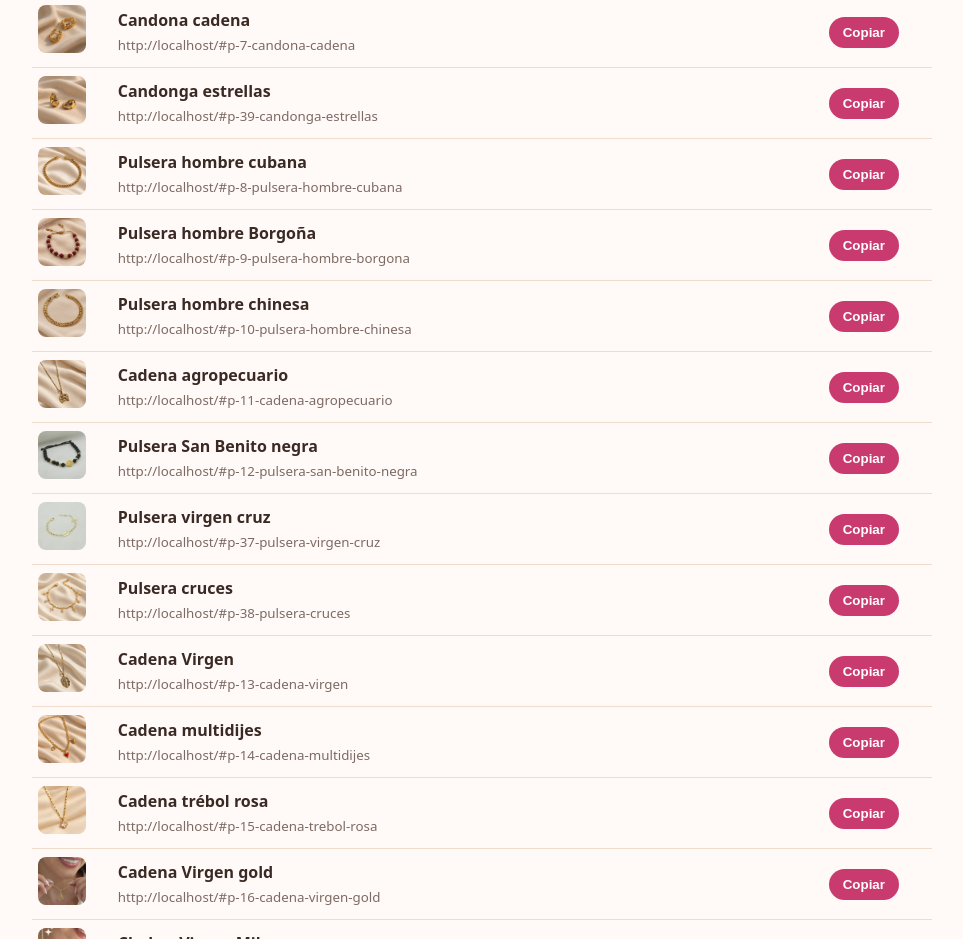
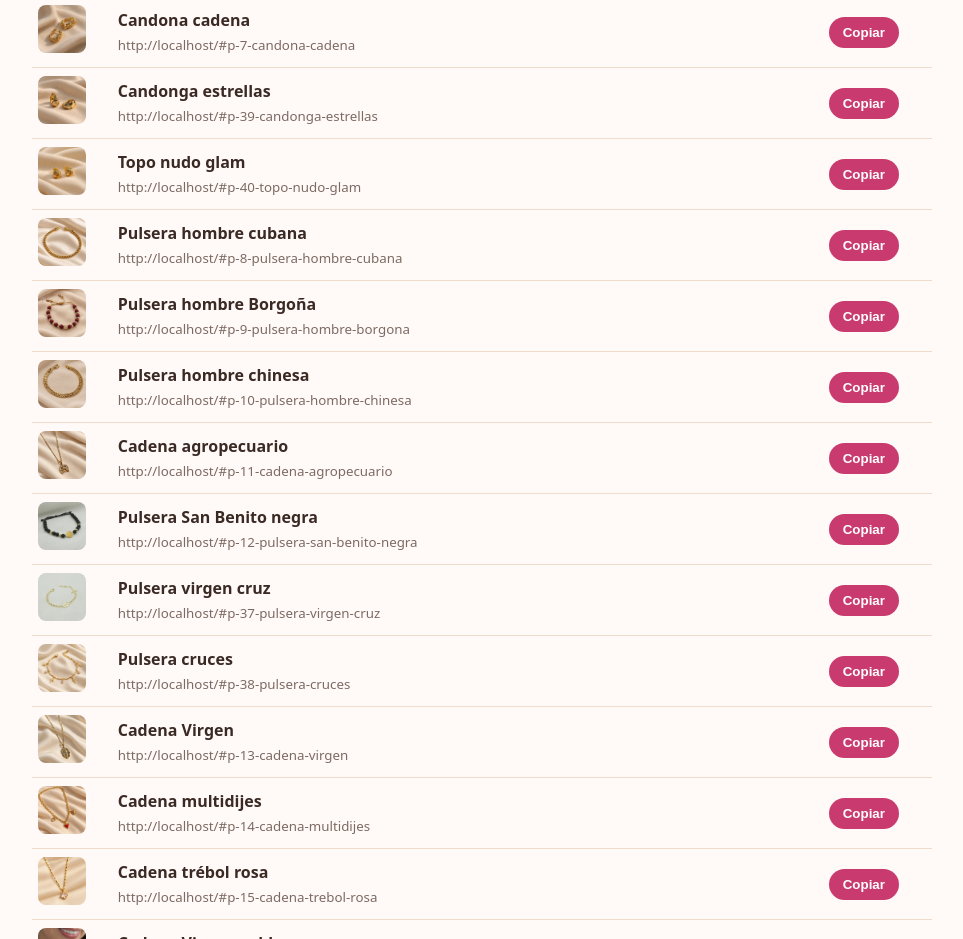
Before and after one commit to catalogomelora/melora, a plain HTML site: page enlaces.html in a window 1280 px wide. Shown: the part 1120-2059 px from the top of the page, without its empty margins (158-1121 px from the left). Drawn offline with Linux system fonts and the light colour scheme.

Commit message:
Add files via upload
Melora catalogo v17 topo nudo glam

```diff
--- a/index.html
+++ b/index.html
@@ -9,7 +9,7 @@
 <link rel="icon" href="img/logo.jpg">
 <link rel="preconnect" href="https://fonts.googleapis.com"><link rel="preconnect" href="https://fonts.gstatic.com" crossorigin>
 <link href="https://fonts.googleapis.com/css2?family=Cormorant+Garamond:wght@500;700&family=Inter:wght@400;600&display=swap" rel="stylesheet">
-<link rel="stylesheet" href="styles.css?v=16">
+<link rel="stylesheet" href="styles.css?v=17">
 <script>
 !function(f,b,e,v,n,t,s){if(f.fbq)return;n=f.fbq=function(){n.callMethod?n.callMethod.apply(n,arguments):n.queue.push(arguments)};if(!f._fbq)f._fbq=n;n.push=n;n.loaded=!0;n.version='2.0';n.queue=[];t=b.createElement(e);t.async=!0;t.src=v;s=b.getElementsByTagName(e)[0];s.parentNode.insertBefore(t,s)}(window,document,'script','https://connect.facebook.net/en_US/fbevents.js');
 fbq('init','2195890657679403');fbq('track','PageView');
@@ -71,7 +71,7 @@ fbq('init','2195890657679403');fbq('track','PageView');
     <button class="btn" type="submit">Enviar pedido por WhatsApp</button>
   </form>
 </aside>
-<script src="productos.js?v=16"></script>
-<script src="app.js?v=16"></script>
+<script src="productos.js?v=17"></script>
+<script src="app.js?v=17"></script>
 </body>
 </html>
--- a/productos.js
+++ b/productos.js
@@ -209,6 +209,15 @@ const PRODUCTOS=[
    "img/candonga-estrellas.webp",
    "img/candonga-estrellas-2.webp"
   ]
+ },
+ {
+  "id": 40,
+  "nombre": "Topo nudo glam",
+  "cat": "aretes",
+  "precio": 13000,
+  "estado": "disp",
+  "desc": "Topos con baño de rodio.",
+  "foto": "img/topo-nudo-glam.webp"
  },
  {
   "id": 8,
```
Also changed, not shown: img/t/topo-nudo-glam.webp (added), img/topo-nudo-glam.webp (added).
